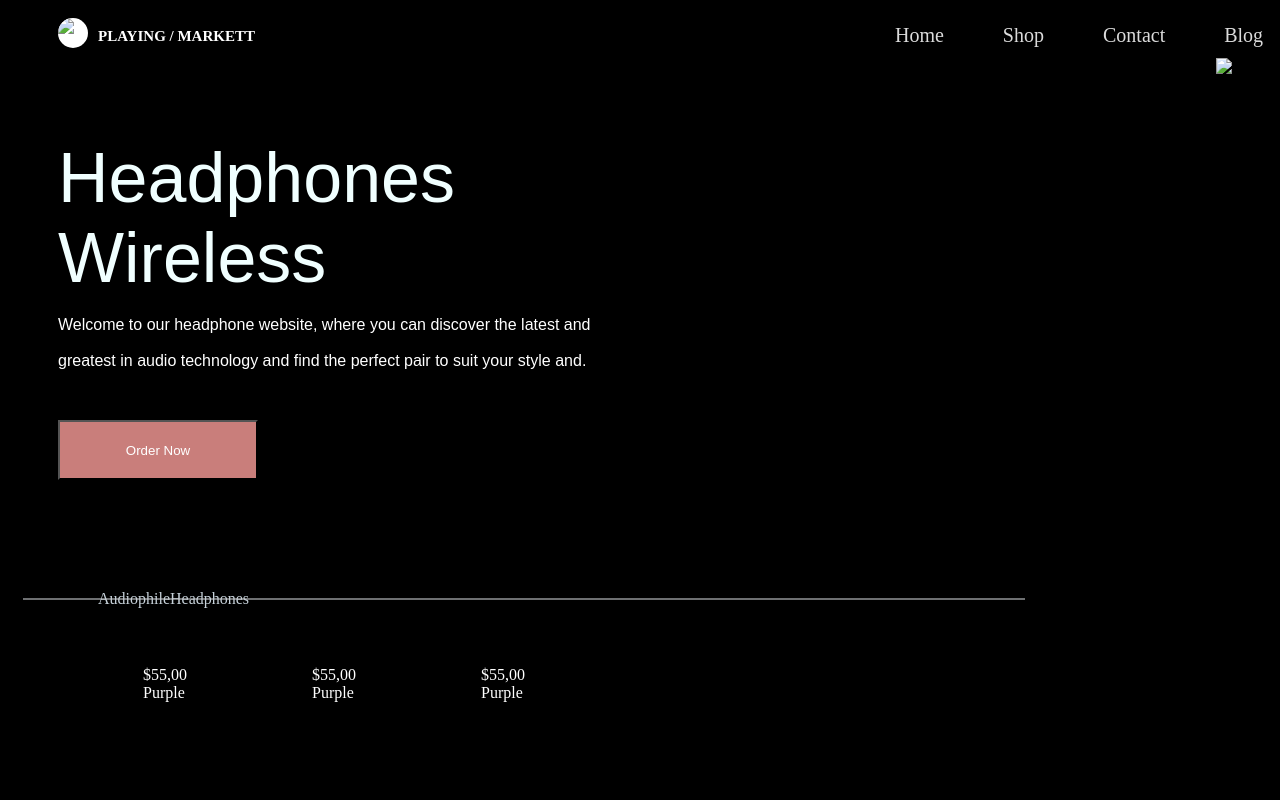
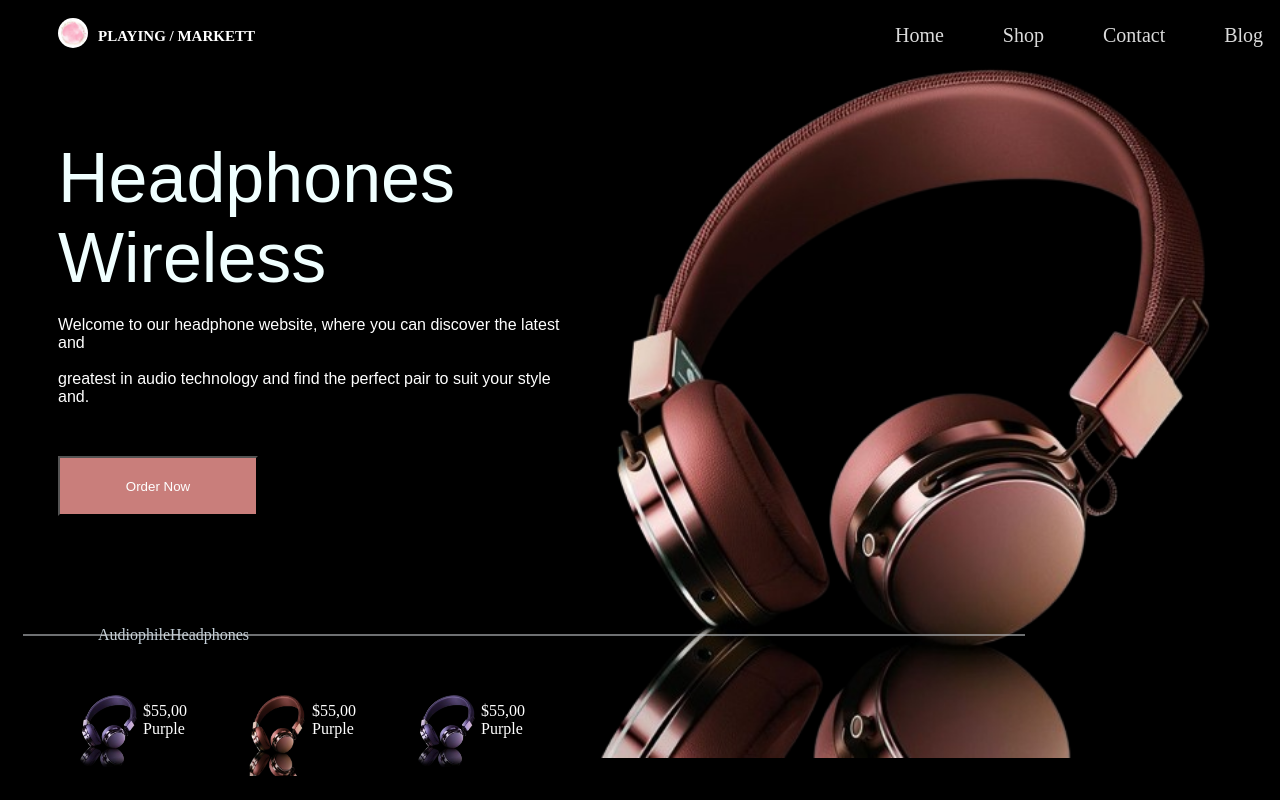
Before and after one commit to sidra976/Project, a plain HTML site: page index.html in a window 1280 px wide. Shown: the top 800 px of the page. Drawn offline with Linux system fonts and the light colour scheme.

Commit message:
Update index.html

```diff
--- a/index.html
+++ b/index.html
@@ -128,7 +128,7 @@
 <body>
       <header class="header">
     <div id="logo">
-        <img src="logoa.png" height="30px">
+        <img src="Images/logoa.png" height="30px">
     </div>
     <h1 id="top">PLAYING / MARKETT</h1>
     <div id="nav">
@@ -145,7 +145,7 @@
 
     <main class="main">
 
-        <img src="new head2.png"  height="700px" id="headphoneImg">
+        <img src="Images/new head2.png"  height="700px" id="headphoneImg">
 
         <div id="heading">
             Headphones <br>
@@ -167,13 +167,13 @@
 
     </main>
     <footer class="footer">
-            <img src="head1-removebg-preview.png" alt="" width="60px" class="smallHeadphone">
+            <img src="Images/head1-removebg-preview.png" alt="" width="60px" class="smallHeadphone">
              <p class="iDescription">$55,00 <br>
                 Purple</p>
-            <img src="headphones-removebg-preview.png" alt="" width="60px" class="smallHeadphone">
+            <img src="Images/headphones-removebg-preview.png" alt="" width="60px" class="smallHeadphone">
              <p class="iDescription">$55,00 <br>
                 Purple</p>
-                <img src="head1-removebg-preview.png" alt="" width="60px" class="smallHeadphone">
+                <img src="Images/head1-removebg-preview.png" alt="" width="60px" class="smallHeadphone">
                 <p class="iDescription">$55,00 <br>
                    Purple</p>
 
```
